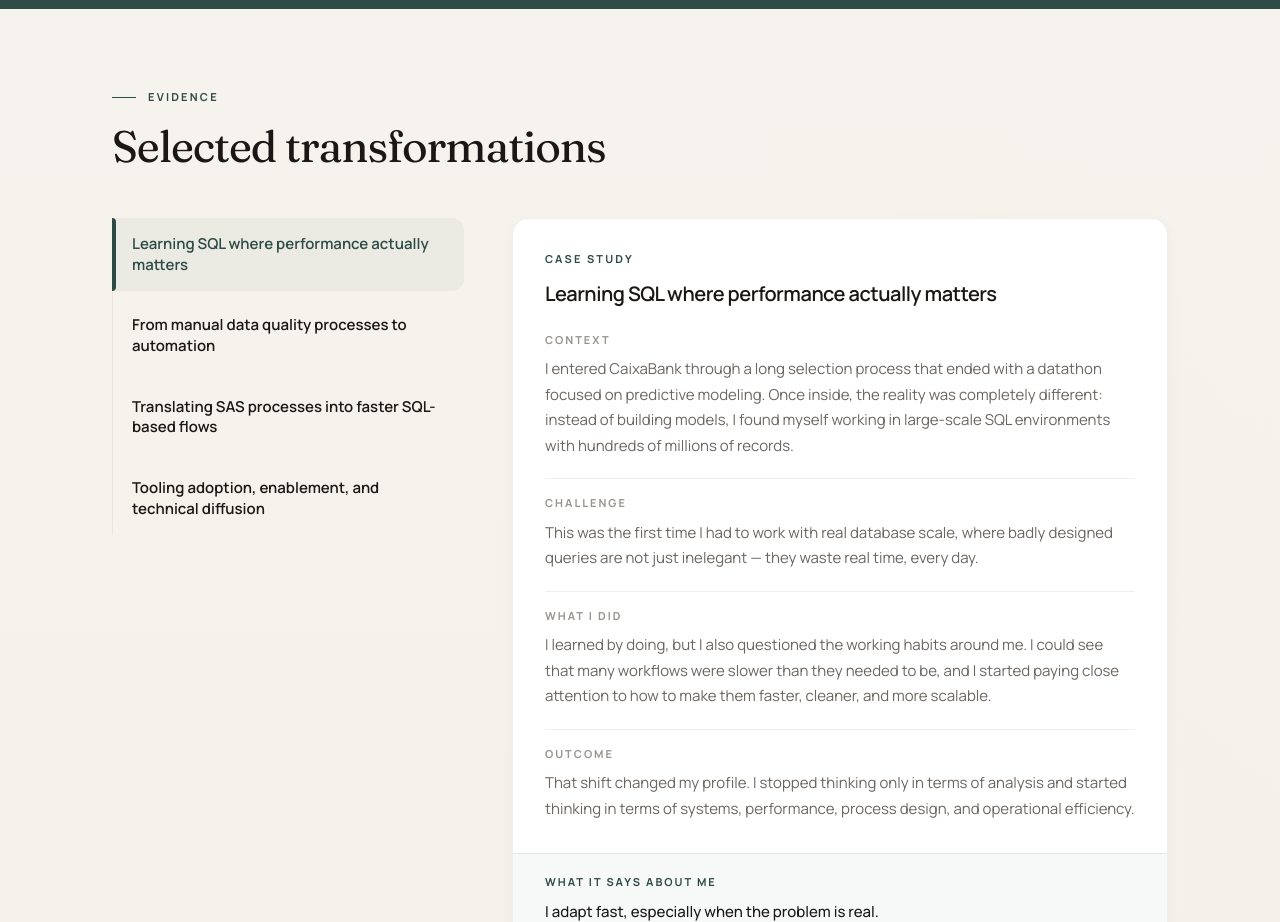
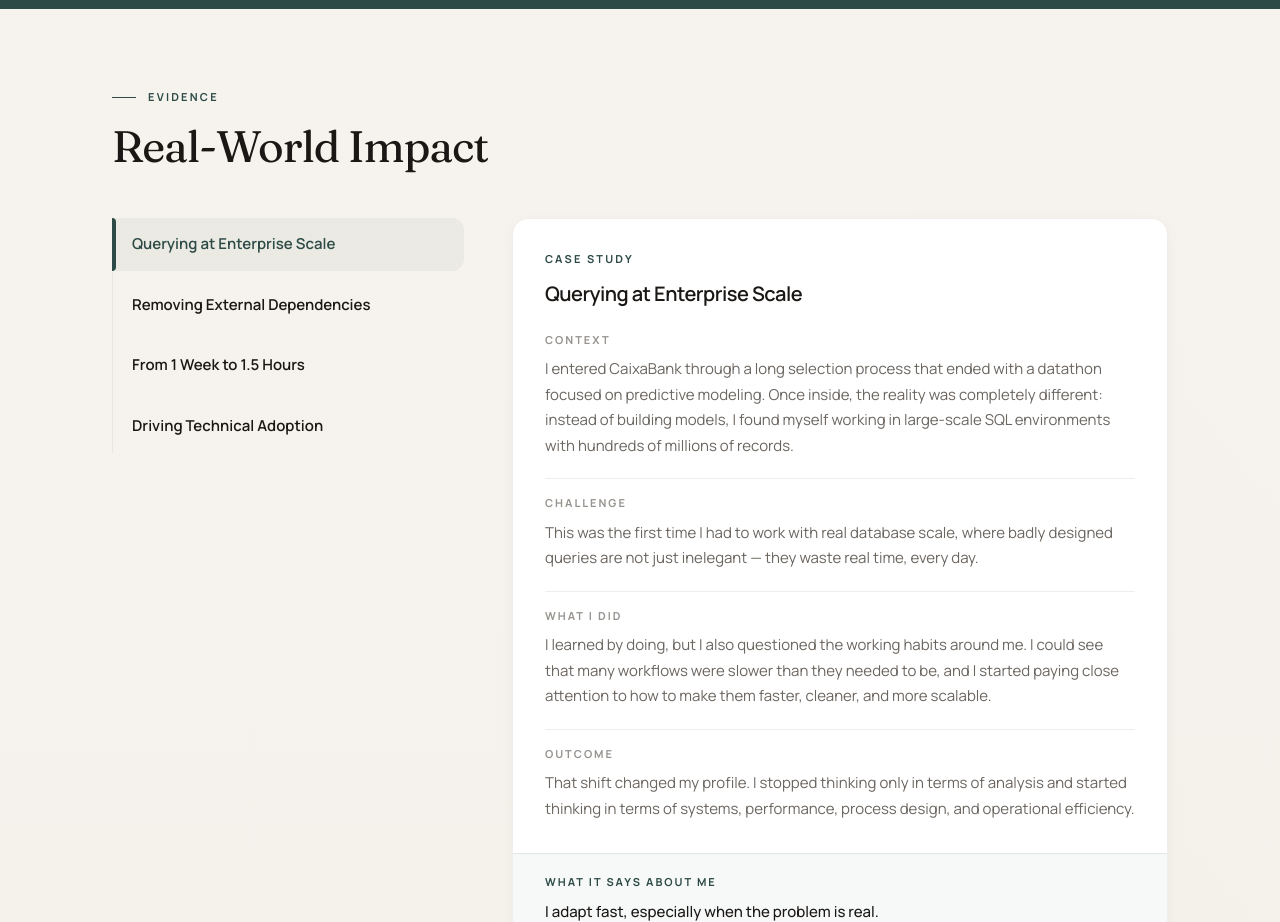
Before and after one commit to hecogo1/cv-landing-page, a React (Vite) app: page / in a window 1280 px wide. Shown: the part 5480-6402 px from the top of the page. Built offline with nearby package versions, Linux system fonts and the light colour scheme.

Commit message:
chore(content): Update Case Studies titles for better impact

```diff
--- a/src/app/content/siteContent.js
+++ b/src/app/content/siteContent.js
@@ -193,11 +193,11 @@ export const siteContent = {
     ],
   },
   caseStudies: {
-    title: 'Selected transformations',
+    title: 'Real-World Impact',
     items: [
       {
         imageKey: 'sqlScale',
-        title: 'Learning SQL where performance actually matters',
+        title: 'Querying at Enterprise Scale',
         context:
           'I entered CaixaBank through a long selection process that ended with a datathon focused on predictive modeling. Once inside, the reality was completely different: instead of building models, I found myself working in large-scale SQL environments with hundreds of millions of records.',
         challenge:
@@ -210,7 +210,7 @@ export const siteContent = {
       },
       {
         imageKey: 'dataQuality',
-        title: 'From manual data quality processes to automation',
+        title: 'Removing External Dependencies',
         context:
           'Some of the processes we depended on were owned by other teams. Requests were slow, coordination was inefficient, and there was resistance to taking ownership internally.',
         challenge: 'The team had accepted this dependency as normal. I had not.',
@@ -222,7 +222,7 @@ export const siteContent = {
       },
       {
         imageKey: 'sasToSql',
-        title: 'Translating SAS processes into faster SQL-based flows',
+        title: 'From 1 Week to 1.5 Hours',
         context:
           'Some existing processes were built in SAS, ran slowly, depended on local execution, and required manual supervision.',
         challenge: 'The workflow was too slow and too fragile for the amount of value it delivered.',
@@ -234,7 +234,7 @@ export const siteContent = {
       },
       {
         imageKey: 'enablement',
-        title: 'Tooling adoption, enablement, and technical diffusion',
+        title: 'Driving Technical Adoption',
         context:
           'As the team evolved, I increasingly found myself not only building or improving workflows, but also helping others adopt better tools and practices.',
         challenge:
```
